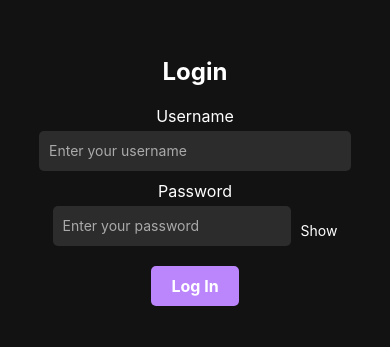
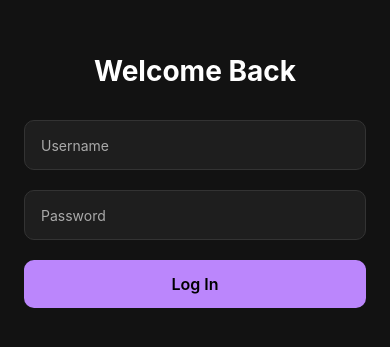
Before and after one commit to RajkumarGapat/MyApp, a React Native app: screen / in a window 390 px wide. Shown: the part 241-588 px from the top of the page. Built offline with nearby package versions, Linux system fonts and the light colour scheme.

Commit message:
Login Screen

```diff
--- /dev/null
+++ b/src/api/api.ts
@@ -0,0 +1,17 @@
+import axios from "axios";
+
+const GET_LOGIN_API = "${baseURL}/login";
+
+export const loginApi = async (username: string, password: string) => {
+    try {
+        const response = await axios.post(GET_LOGIN_API, {
+            email: username,
+            password,
+        });
+        return response.data;
+    } catch (error) {
+        throw new Error("Login failed");
+    }
+};
+
+export default GET_LOGIN_API;
--- a/src/api/axios.ts
+++ b/src/api/axios.ts
@@ -1,7 +1,7 @@
 import axios from 'axios';
 
 export const axiosInstance = axios.create({
-    baseURL: 'https://reqres.in/api/',
+    baseURL: 'https://reqres.in/api',
     headers: {
         'Content-Type': 'application/json',
     },
--- a/src/screens/LogInScreen.tsx
+++ b/src/screens/LogInScreen.tsx
@@ -1,5 +1,4 @@
-// src/screens/LogInScreen.tsx
-
+// src/screens/LoginScreen.tsx
 import React, { useState } from 'react';
 import {
   View,
@@ -8,109 +7,95 @@ import {
   TouchableOpacity,
   StyleSheet,
   Alert,
-  StatusBar,
 } from 'react-native';
+import axios from 'axios';
+import { GET_LOGIN_API } from '../api/api';
 
-const LogInScreen: React.FC = () => {
+const LoginScreen = () => {
   const [username, setUsername] = useState('');
   const [password, setPassword] = useState('');
-  const [showPassword, setShowPassword] = useState(false);
 
-  const handleLogin = () => {
+  const handleLogin = async () => {
     if (!username || !password) {
-      Alert.alert('Error', 'Please fill in both fields');
+      Alert.alert('Error', 'Please enter both username and password');
       return;
     }
 
-    // Fake login API call (using setTimeout here)
-    setTimeout(() => {
-      Alert.alert('Success', `Welcome, ${username}`);
-    }, 1000);
+    try {
+      const response = await axios.post(GET_LOGIN_API, {
+        username,
+        password,
+      });
+
+      Alert.alert('Success', `Logged in! Fake ID: ${response.data.id}`);
+    } catch (error) {
+      Alert.alert('Login Failed', 'Something went wrong.');
+    }
   };
 
   return (
     <View style={styles.container}>
-      <StatusBar barStyle="light-content" backgroundColor="#121212" />
-      <Text style={styles.title}>Login</Text>
-
-      <Text style={styles.label}>Username</Text>
+      <Text style={styles.title}>Welcome Back</Text>
       <TextInput
-        placeholder="Enter your username"
+        placeholder="Username"
         placeholderTextColor="#aaa"
+        style={styles.input}
         value={username}
         onChangeText={setUsername}
+      />
+      <TextInput
+        placeholder="Password"
+        placeholderTextColor="#aaa"
+        secureTextEntry
         style={styles.input}
+        value={password}
+        onChangeText={setPassword}
       />
-
-      <Text style={styles.label}>Password</Text>
-      <View style={styles.passwordContainer}>
-        <TextInput
-          placeholder="Enter your password"
-          placeholderTextColor="#aaa"
-          value={password}
-          onChangeText={setPassword}
-          secureTextEntry={!showPassword}
-          style={[styles.input, { flex: 1 }]}
-        />
-        <TouchableOpacity onPress={() => setShowPassword(!showPassword)}>
-          <Text style={styles.toggle}>{showPassword ? 'Hide' : 'Show'}</Text>
-        </TouchableOpacity>
-      </View>
-
-      <TouchableOpacity style={styles.button} onPress={handleLogin}>
+      <TouchableOpacity onPress={handleLogin} style={styles.button}>
         <Text style={styles.buttonText}>Log In</Text>
       </TouchableOpacity>
     </View>
   );
 };
 
-export default LogInScreen;
+export default LoginScreen;
 
 const styles = StyleSheet.create({
   container: {
     flex: 1,
+    backgroundColor: '#121212',
     justifyContent: 'center',
     alignItems: 'center',
-    backgroundColor: '#121212',
+    paddingHorizontal: 24,
   },
   title: {
-    fontSize: 24,
+    fontSize: 28,
+    color: '#fff',
+    marginBottom: 32,
     fontWeight: 'bold',
-    marginBottom: 20,
-    color: '#FFFFFF',
-  },
-  label: {
-    fontSize: 16,
-    marginBottom: 5,
-    color: '#FFFFFF',
   },
   input: {
-    width: '80%',
-    height: 40,
-    marginBottom: 10,
-    backgroundColor: '#2C2C2C',
-    borderRadius: 5,
-    paddingHorizontal: 10,
-    color: '#FFFFFF',
-  },
-  passwordContainer: {
-    flexDirection: 'row',
-    alignItems: 'center',
-    marginBottom: 10,
-  },
-  toggle: {
-    color: '#FFFFFF',
-    marginLeft: 10,
+    width: '100%',
+    height: 50,
+    backgroundColor: '#1e1e1e',
+    color: '#fff',
+    paddingHorizontal: 16,
+    borderRadius: 10,
+    marginBottom: 20,
+    borderWidth: 1,
+    borderColor: '#333',
   },
   button: {
-    backgroundColor: '#BB86FC',
-    borderRadius: 5,
-    paddingVertical: 10,
-    paddingHorizontal: 20,
+    backgroundColor: '#bb86fc',
+    paddingVertical: 14,
+    paddingHorizontal: 32,
+    borderRadius: 10,
+    width: '100%',
+    alignItems: 'center',
   },
   buttonText: {
-    color: '#FFFFFF',
+    color: '#000',
     fontSize: 16,
-    fontWeight: 'bold',
-  }
+    fontWeight: '600',
+  },
 });
```
